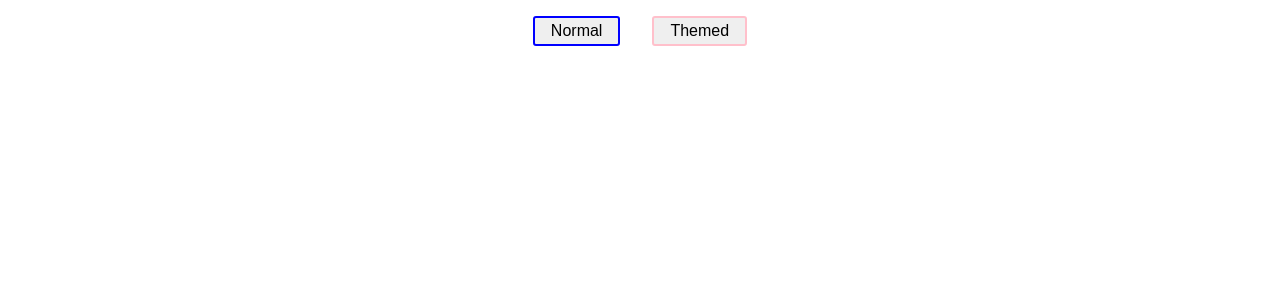
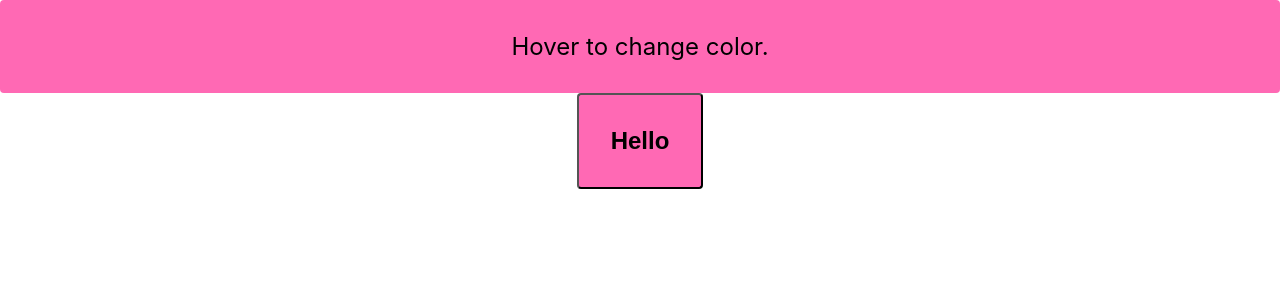
Before and after one commit to Jason9789/React_Study, a React (Create React App) app in the folder styling/: page / in a window 1280 px wide. Shown: the top 300 px of the page. Built offline with nearby package versions, Linux system fonts and the light colour scheme.

Commit message:
add: emotion

```diff
--- a/styling/package.json
+++ b/styling/package.json
@@ -3,6 +3,8 @@
   "version": "0.1.0",
   "private": true,
   "dependencies": {
+    "@emotion/react": "^11.7.1",
+    "@emotion/styled": "^11.6.0",
     "@testing-library/jest-dom": "^5.16.2",
     "@testing-library/react": "^12.1.2",
     "@testing-library/user-event": "^13.5.0",
--- a/styling/src/App.js
+++ b/styling/src/App.js
@@ -1,12 +1,14 @@
 import logo from './logo.svg';
 import './App.css';
 import StyledComponentsExample from './components/StyledComponentsExample/StyledComponentsExample';
+import EmotionExample from './components/EmotionExample/EmotionExample';
 
 
 function App() {
   return (
     <div className="App">
-      <StyledComponentsExample />
+      {/* <StyledComponentsExample /> */}
+      <EmotionExample />
     </div>
   );
 }
--- /dev/null
+++ b/styling/src/components/EmotionExample/EmotionExample.jsx
@@ -0,0 +1,41 @@
+/** @jsxImportSource @emotion/react */
+
+import React from 'react';
+import { css } from '@emotion/react'
+import styled from '@emotion/styled'
+
+const color = 'white'
+
+const Button = styled.button`
+  padding: 32px;
+  background-color: hotpink;
+  font-size: 24px;
+  border-radius: 4px;
+  color: black;
+  font-weight: bold;
+  &:hover {
+    color: white;
+  }
+`
+
+export default function EmotionExample() {
+  return (
+    <>
+    <div
+    css={css`
+      padding: 32px;
+      background-color: hotpink;
+      font-size: 24px;
+      border-radius: 4px;
+      &:hover {
+        color: ${color};
+      }
+    `}
+    >
+    Hover to change color.
+  </div>
+
+      <Button>Hello</Button>
+    </>
+  );
+}
```
Also changed, not shown: 1 other file (tests, documents, lock files or other folders).
